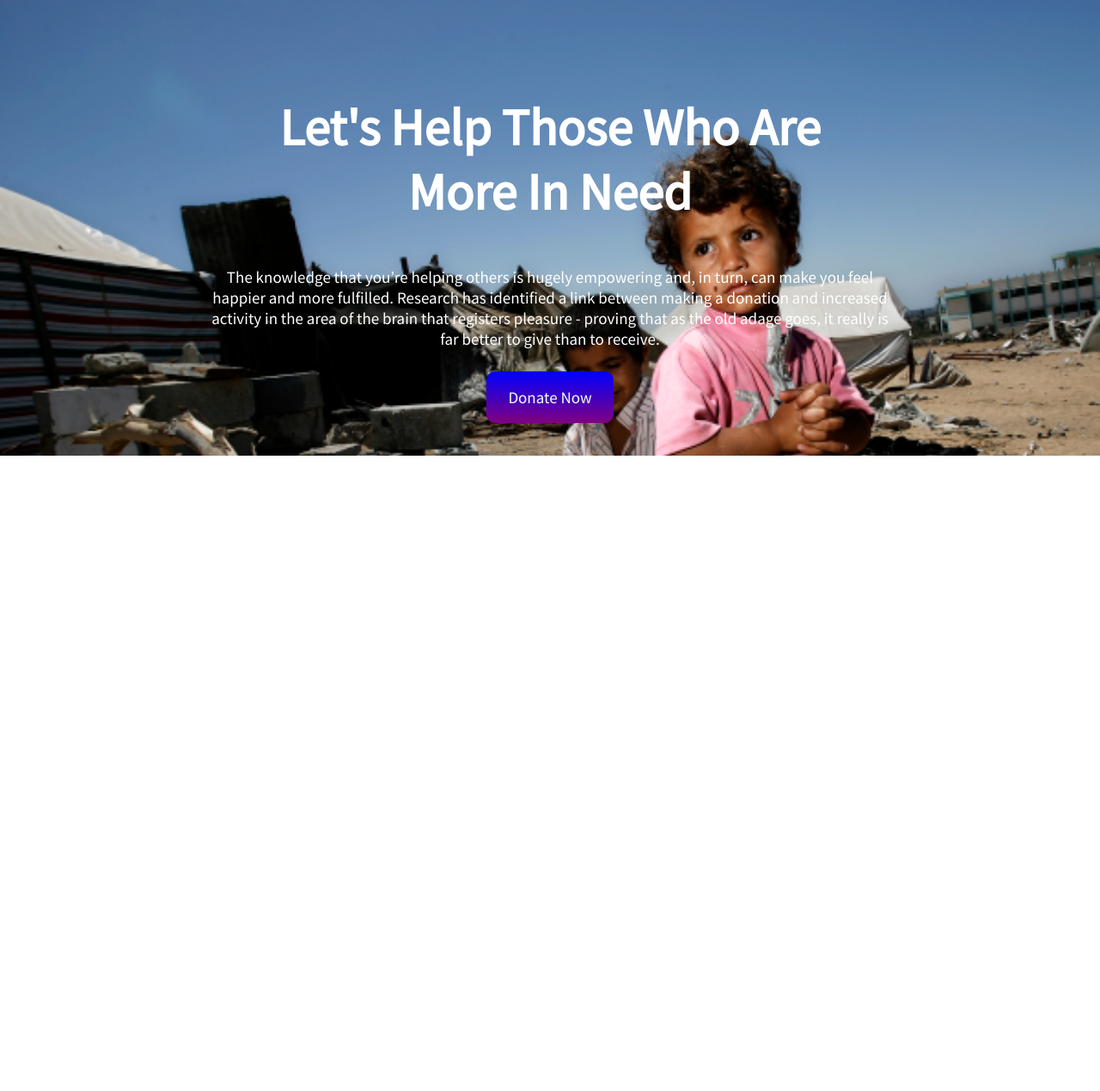
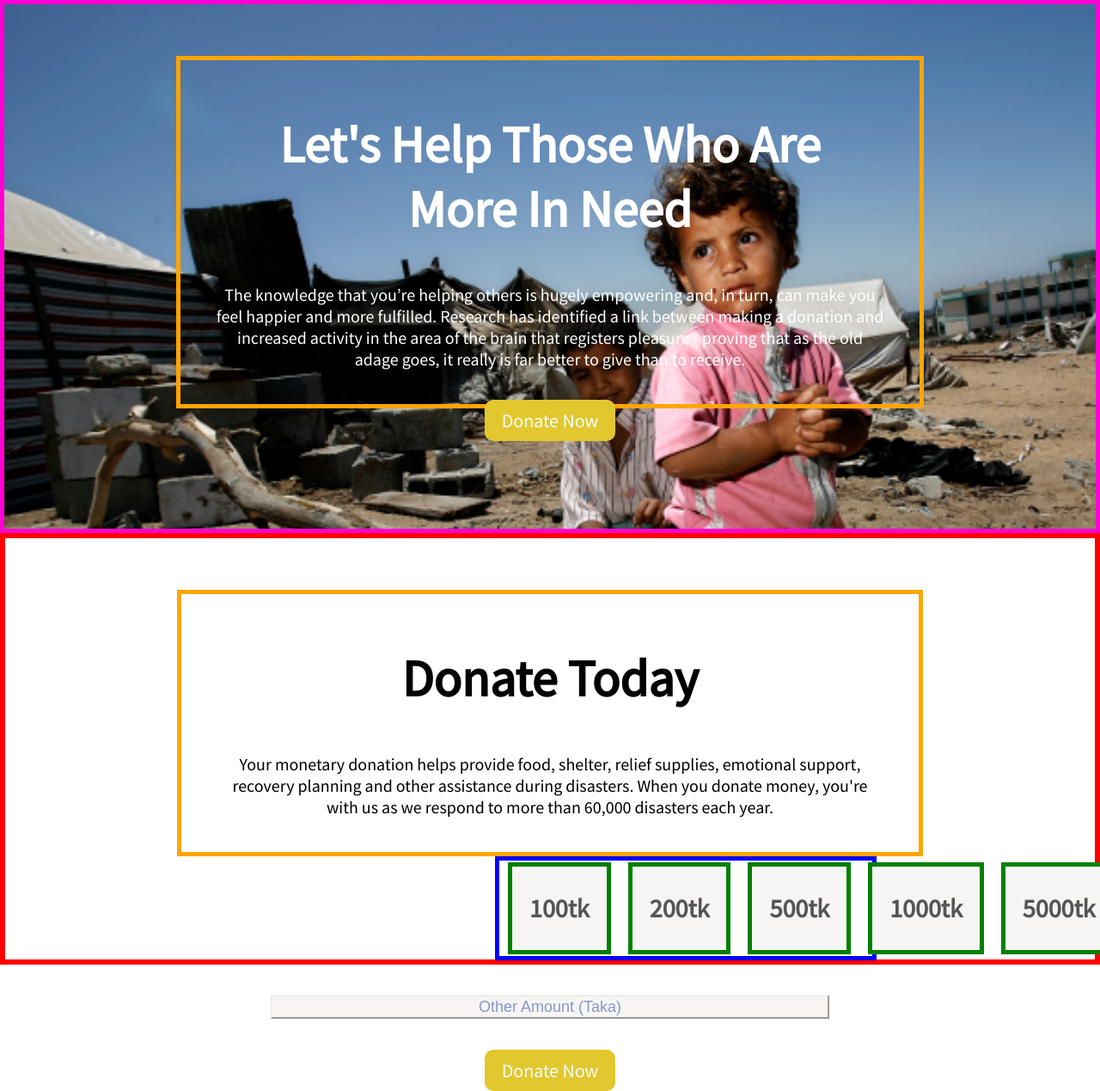
Before and after one commit to Sayeedkarimraad/Donation, a plain HTML site: page index.html in a window 1280 px wide. Shown: the whole page at 86% size. Before the commit the page ends 800 px from the top, so only its background shows below. Drawn offline with Linux system fonts and the light colour scheme.

Commit message:
first and second section

```diff
--- a/index.html
+++ b/index.html
@@ -13,9 +13,8 @@
 </head>
 
 <body>
-    <section class="intro">
-        <div class="first-part">
-            <div id="main-content">
+    <section class="introduction">
+        <div class="main-content">
             <h1>Let's Help Those Who Are <br> More In Need</h1>
             <p>The knowledge that you’re helping others is hugely empowering and, in turn, can make you feel happier
                 and
@@ -29,8 +28,42 @@
                 to
                 receive.</p>
         </div>
-            <a class="link-button" target="_blank" href="https://assunnahfoundation.org/">Donate Now</a>
+        <a id="link-button" target="_blank" href="https://assunnahfoundation.org/">Donate Now</a>
+    </section>
+    <section class="donation">
+        <div class="main-content">
+            <h1>Donate Today</h1>
+            <p>Your monetary donation helps provide food, shelter, relief supplies, emotional support, recovery
+                planning
+                and
+                other assistance during disasters. When you donate money, you're with us as we respond to more than
+                60,000
+                disasters each year.</p>
         </div>
+        <div class="box-content">
+            <div class="money">
+                <h2>100tk</h2>
+            </div>
+            <div class="money">
+                <h2>200tk</h2>
+            </div>
+            <div class="money">
+                <h2>500tk</h2>
+            </div>
+            <div class="money">
+                <h2>1000tk</h2>
+            </div>
+            <div class="money">
+                <h2>5000tk</h2>
+            </div>
+        </div>
+        <p>
+        <form>
+            <input type="button" value="Other Amount (Taka)">
+        </form>
+        </p>
+        <a id="link-button" target="_blank" href="https://assunnahfoundation.org/">Donate Now</a>
+
     </section>
 </body>
 
--- a/styles.css
+++ b/styles.css
@@ -8,29 +8,70 @@ h1 {
     font-weight: bolder;
 }
 
-.intro {
+.introduction {
     text-align: center;
-    height: 55vh;
+    height: 65vh;
     padding: 60px 200px 30px 200px;
     background-image: url(images/children.png);
     background-repeat: no-repeat;
     background-size: cover;
     color: white;
+    border: 5px solid rgb(255, 0, 212);
 
 }
 
-.link-button {
-    padding: 18px 25px;
+.main-content {
+    padding: 10px 40px 20px 40px;
+    font-size: 20px;
+    border: 5px solid orange;
+}
+
+#link-button {
+    padding: 10px 20px;
     text-decoration: none;
-    background-image: linear-gradient(blue, purple);
+    background-color: rgb(226, 199, 46);
     color: azure;
     border-radius: 10px;
-    font-weight: 900px;
-    font-size: 19px;
+    font-size: 22px;
+
 
 }
 
-#main-content {
-    padding: 0 40px 25px 40px;
-    font-size: 19px;
+
+
+.donation {
+    text-align: center;
+    height: 50vh;
+    padding: 60px 200px 30px 200px;
+    border: 6px solid red;
+
 }
+
+.box-content {
+    display: flex;
+    border: 5px solid blue;
+    width: 50%;
+    margin: 0 300px 40px 370px;
+}
+
+.money {
+    padding: 5px 20px;
+    margin: 2px 10px;
+    background-color: rgb(247, 245, 243);
+    color: rgb(84, 85, 87);
+    font-weight: bold;
+    font-size: 20px;
+    border: 5px solid green;
+
+}
+
+input {
+    width: 650px;
+    height: 28px;
+    color: rgb(136, 149, 202);
+    background-color: rgb(247, 245, 243);
+    border-color: inherit;
+    box-shadow: none;
+    font-size: 18px;
+    margin-bottom: 30px;
+}
```
Lines whose indentation alone changed are shown as unchanged.
